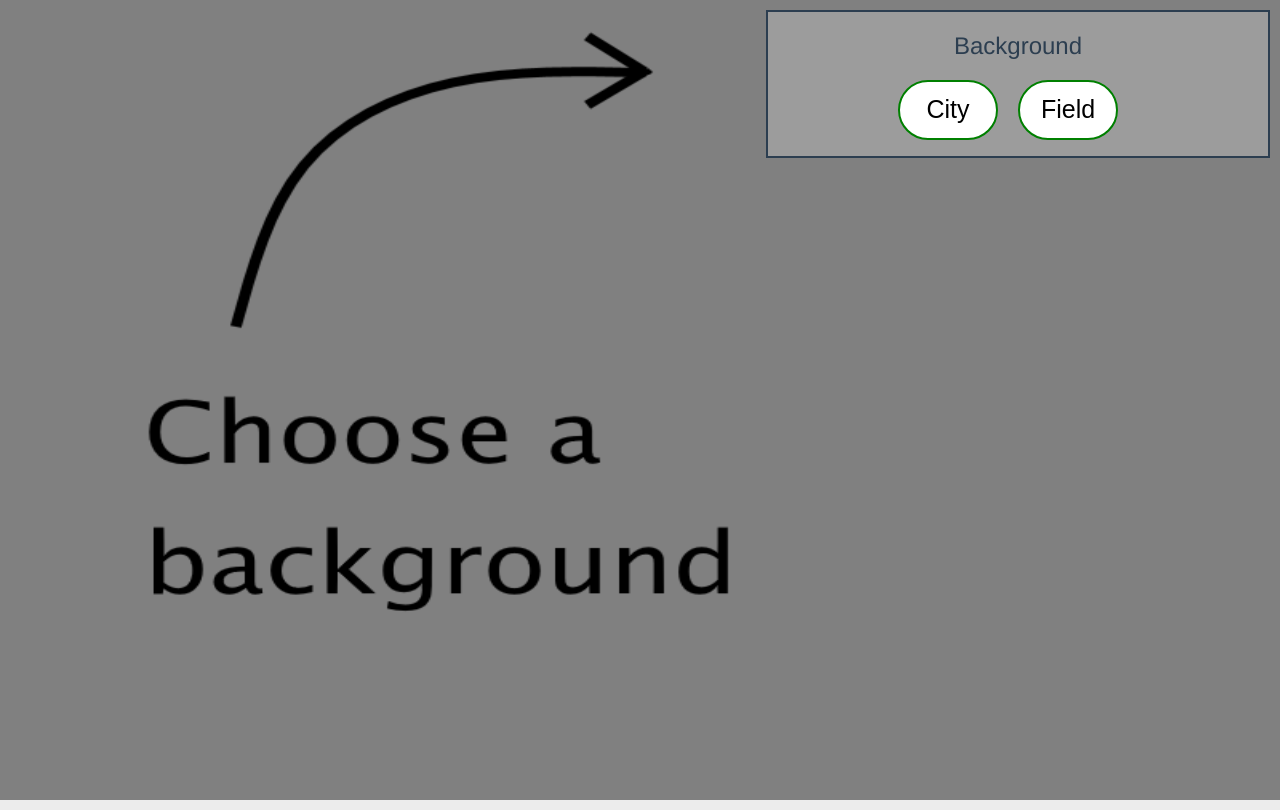
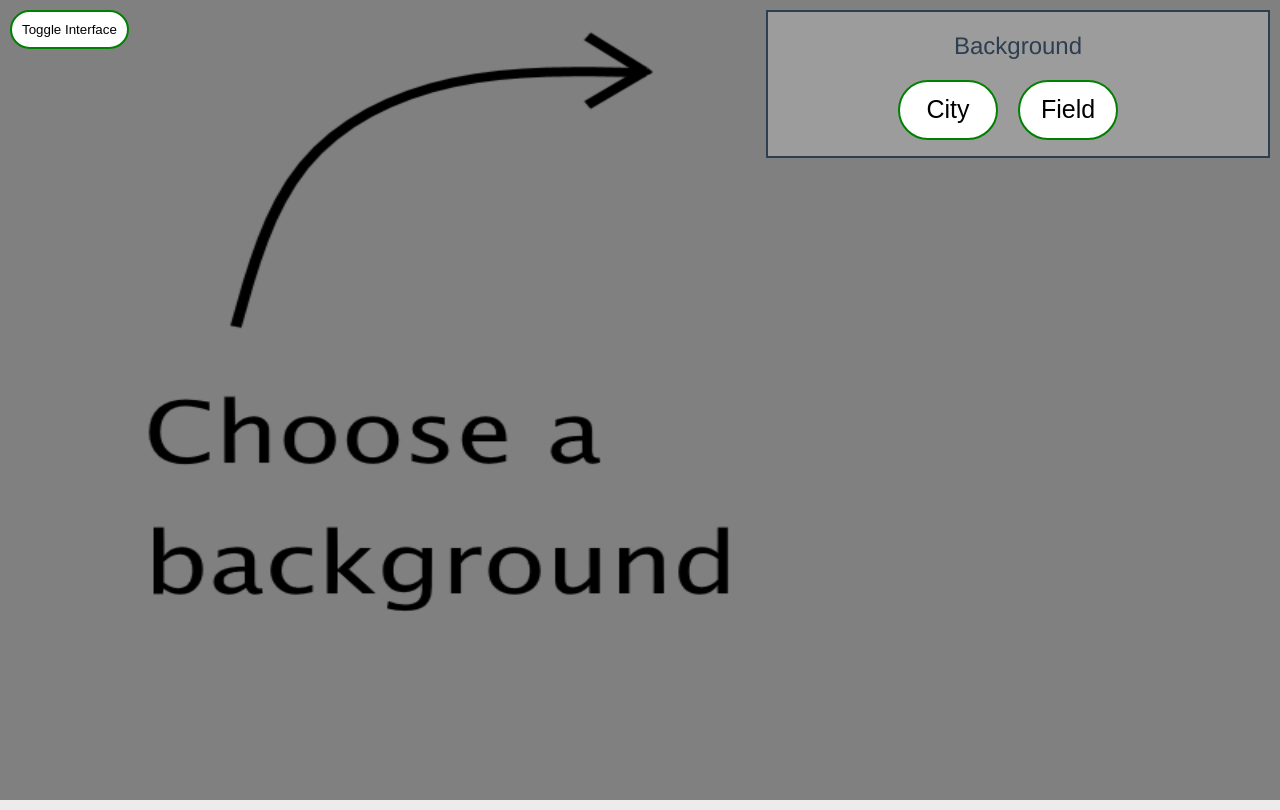
Before and after one commit to Nuno0o/MNSE-Proj, a Vue app in the folder proj/: page / in a window 1280 px wide. Built offline with nearby package versions, Linux system fonts and the light colour scheme.

Commit message:
toggle button

```diff
--- a/proj/src/components/Main.vue
+++ b/proj/src/components/Main.vue
@@ -1,8 +1,11 @@
 <template>
   <div class="main">
     <!-- Here goes the background choosing menu -->
+    <button id="toggle" @click="toggle">Toggle Interface</button>
+    <!-- Background image -->
     <img id="background" v-bind:src="background_image">
-    <div class="backgrounds">
+    <!-- Background interface -->
+    <div class="interface backgrounds">
       <h2>Background</h2>
       <ul>
          <li v-for="bg in backgrounds" v-bind:key="bg.Name">
@@ -26,6 +29,7 @@ export default {
   },
   data() {
     return {
+      show_interface: true,
       background_audio: null,
       background_volume: 0.4,
       backgrounds: [
@@ -45,6 +49,14 @@ export default {
       this.background_audio = new Audio(require('../assets/' + bg.Sound))
       this.background_audio.volume = this.background_volume
       this.background_audio.play()
+    },
+    toggle () {
+      if (this.show_interface) {
+        $('.interface').css('visibility','hidden')
+      }else{
+        $('.interface').css('visibility','visible')
+      }
+      this.show_interface = !this.show_interface;
     }
   }
 };
@@ -63,6 +75,22 @@ body{
   height:100vh;
   width:100%;
   background-repeat: no-repeat;
+}
+
+#toggle {
+  text-align:right;
+  float:left;
+  margin-left:10px;
+  background-color:rgb(255, 255, 255);
+  padding:10px;
+  border:solid;
+  border-color: green;
+  border-width: 2px;
+  border-radius: 30px;
+}
+
+#toggle:hover {
+  background-color:rgb(201, 201, 201);
 }
 
 #background{
```
Also changed, not shown: proj/src/assets/field.jpg.
